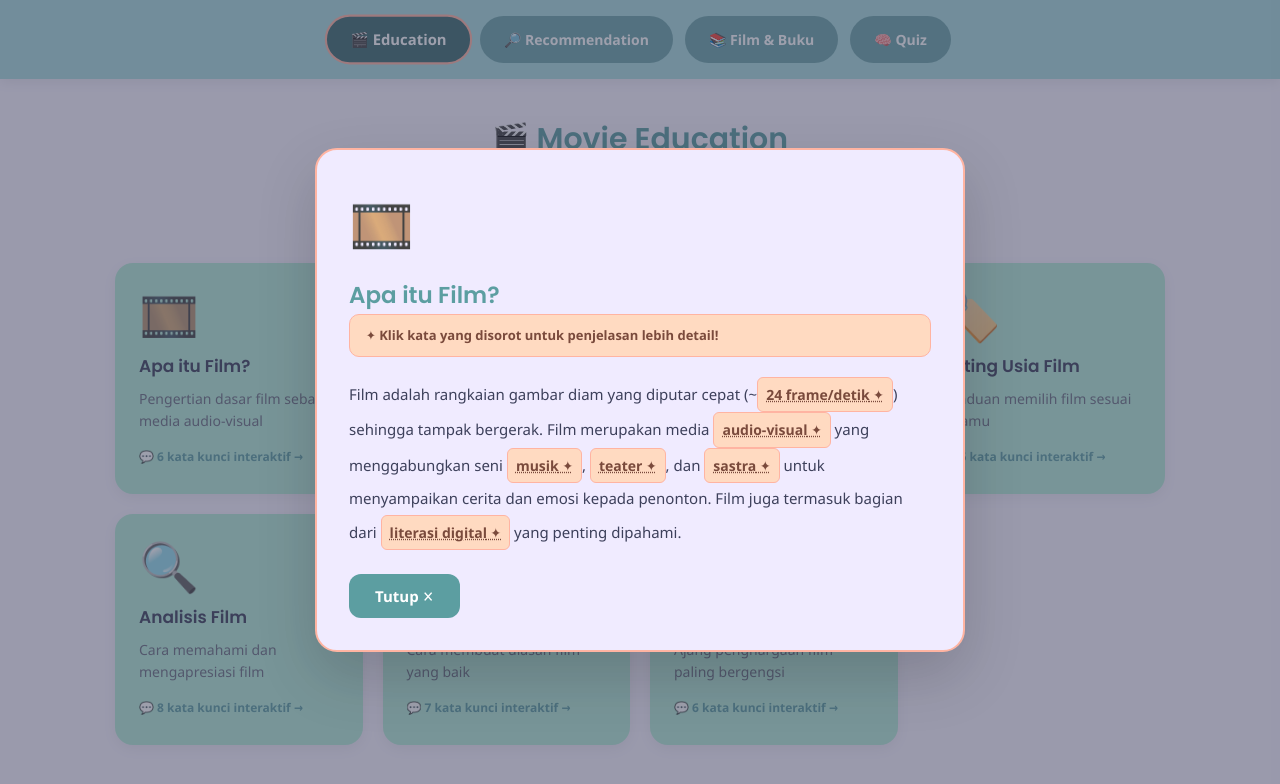
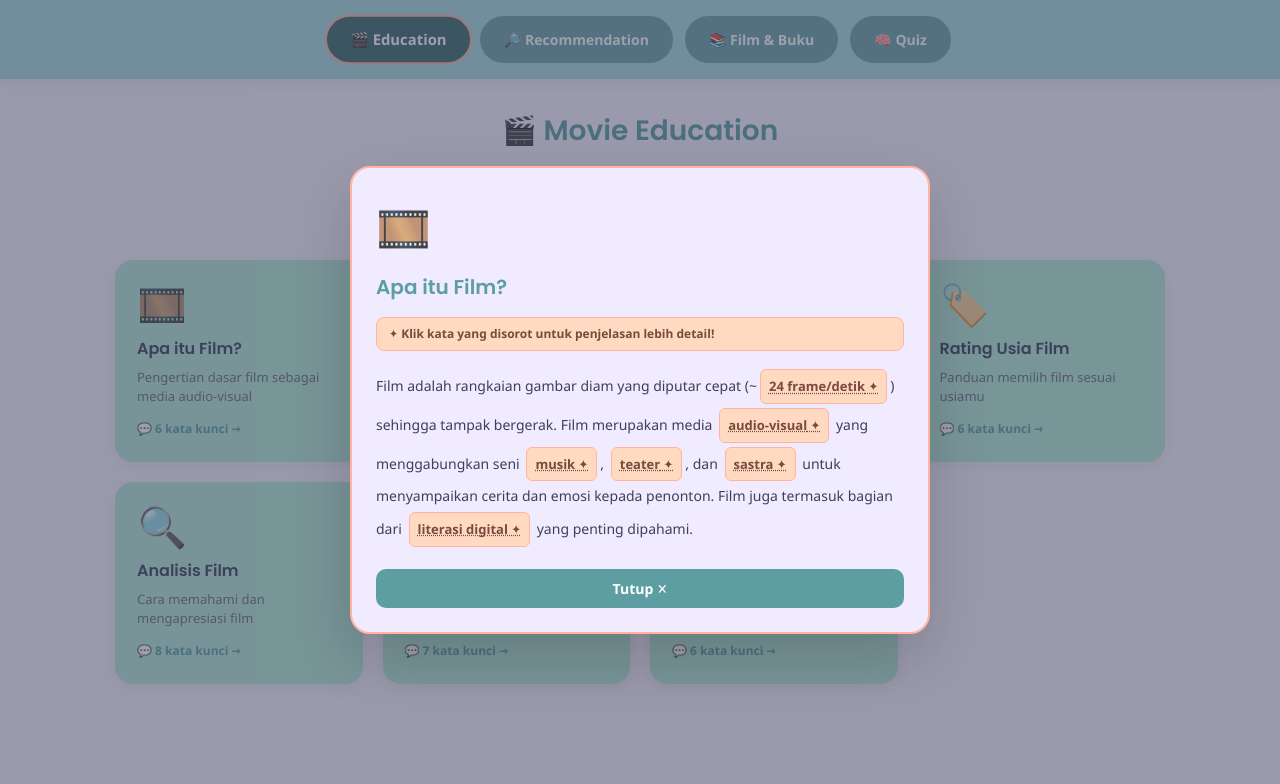
Before and after one commit to luffyvies/Eduflix, a React (Vite) app: page / in a window 1280 px wide. Both pictures are taken after a click on the element 238 px from the left and 378 px from the top of the page. Shown: the top 784 px of the page. Built offline with nearby package versions, Linux system fonts and the light colour scheme; no server answers.

Commit message:
fix: optimasi responsif komponen edukasi dan tooltip di HP

```diff
--- a/src/pages/Edukasi.jsx
+++ b/src/pages/Edukasi.jsx
@@ -74,7 +74,7 @@ const data = [
       "Tema & Pesan": "Ide utama yang ingin disampaikan sutradara. Contoh: Wall-E → jaga lingkungan. Laskar Pelangi → semangat belajar meski terbatas. Inilah yang membuat film bermakna lebih dari hiburan.",
       "Latar": "Setting mencakup tempat, waktu, dan suasana cerita berlangsung. Production designer bertugas merancang semua elemen visual setting.",
       "close-up": "Pengambilan gambar sangat dekat, biasanya fokus ke wajah. Digunakan untuk menunjukkan emosi detail — salah satu teknik paling powerful dalam bercerita lewat film.",
-      "wide shot": "Mengambil gambar dari jarak jauh untuk menampilkan keseluruhan karakter dan lingkungannya. Digunakan memperkenalkan lokasi baru atau menunjukkan skala.",
+      "wide shot": "Mengambil gambar dari jarak jauh untuk menampilkan keseluruhan karakter and lingkungannya. Digunakan memperkenalkan lokasi baru atau menunjukkan skala.",
       "POV": "Point of View — kamera mewakili sudut pandang mata karakter. Penonton seolah melihat langsung dari mata sang tokoh, membuat lebih empati dan terlibat.",
     }
   },
@@ -109,7 +109,6 @@ const data = [
   }
 ];
 
-// ── WARNA PALETTE B ──
 const C = {
   page: "#F8F4FF",
   card: "#B5EAD7",
@@ -130,7 +129,6 @@ const C = {
   teal: "#5C9EA1",
 };
 
-// ── RENDERABLE TEXT dengan kata kunci yang bisa diklik ──
 function RenderableText({ text, terms, onClickTerm }) {
   const allMatches = [];
   for (const term of Object.keys(terms)) {
@@ -163,16 +161,18 @@ function RenderableText({ text, terms, onClickTerm }) {
       <span
         key={`term-${match.index}`}
         onClick={(e) => { e.stopPropagation(); onClickTerm(match.term, e); }}
+        className="interactive-keyword"
         style={{
           background: C.keyword,
           color: C.keywordText,
           borderRadius: "6px",
-          padding: "2px 8px",
+          padding: "4px 8px",
           cursor: "pointer",
           fontWeight: "700",
-          fontSize: "14px",
+          fontSize: "13px",
           border: `1.5px solid ${C.keywordBorder}`,
           display: "inline-block",
+          margin: "2px 3px",
           transition: "all 0.15s",
           textDecoration: "underline dotted",
         }}
@@ -206,11 +206,18 @@ function Edukasi() {
   const handleClickTerm = (term, e) => {
     if (bubble && bubble.term === term) { setBubble(null); return; }
     const rect = e.currentTarget.getBoundingClientRect();
+
+    // Mencegah bubble terpotong keluar batas kanan layar HP
+    let targetX = rect.left + window.scrollX;
+    if (targetX + 290 > window.innerWidth) {
+      targetX = window.innerWidth - 310;
+    }
+
     setBubble({
       term,
       explanation: selected.terms[term],
-      x: rect.left + window.scrollX,
-      y: rect.bottom + window.scrollY + 10,
+      x: Math.max(10, targetX),
+      y: rect.bottom + window.scrollY + 8,
     });
   };
 
@@ -218,41 +225,45 @@ function Edukasi() {
   const closeBubble = () => setBubble(null);
 
   return (
-    <div style={{ padding: "36px 24px", fontFamily: "'Segoe UI', Tahoma, sans-serif" }}>
+    <div className="edu-container" style={{ padding: "30px 16px", fontFamily: "'Segoe UI', Tahoma, sans-serif", maxWidth: "1200px", margin: "0 auto" }}>
 
       {/* HEADER */}
-      <h1 style={{ textAlign: "center", color: C.teal, marginBottom: "6px", fontSize: "30px", fontWeight: "800" }}>
+      <h1 className="edu-title" style={{ textAlign: "center", color: C.teal, marginBottom: "8px", fontSize: "28px", fontWeight: "800" }}>
         🎬 Movie Education
       </h1>
-      <p style={{ textAlign: "center", color: C.textSub, fontSize: "15px", marginBottom: "10px" }}>
+      <p style={{ textAlign: "center", color: C.textSub, fontSize: "14px", marginBottom: "14px", padding: "0 10px", lineHeight: "1.4" }}>
         Klik kartu untuk membaca penjelasan lebih lengkap!
       </p>
-      <div style={{ textAlign: "center", marginBottom: "34px" }}>
-        <span style={{
-          background: C.keyword, borderRadius: "20px", padding: "6px 16px",
-          fontSize: "13px", color: C.keywordText, fontWeight: "700",
+
+      {/* KOTAK ORANYE (DIBUAT RESPONSIF ELASTIS) */}
+      <div style={{ textAlign: "center", marginBottom: "30px", display: "flex", justifyContent: "center" }}>
+        <span className="edu-badge" style={{
+          background: C.keyword,
+          borderRadius: "12px",
+          padding: "8px 14px",
+          fontSize: "12px",
+          color: C.keywordText,
+          fontWeight: "700",
           border: `1px solid ${C.keywordBorder}`,
+          maxWidth: "90%",
+          lineHeight: "1.4",
+          display: "inline-block"
         }}>
           ✦ Klik kata berwarna di dalam penjelasan untuk detail lebih lanjut
         </span>
       </div>
 
-      {/* GRID KARTU */}
-      <div style={{
-        display: "grid",
-        gridTemplateColumns: "repeat(auto-fit, minmax(230px, 1fr))",
-        gap: "20px",
-        maxWidth: "1050px",
-        margin: "0 auto",
-      }}>
+      {/* GRID KARTU (MOBILE FRIENDLY) */}
+      <div className="edu-grid">
         {data.map((item, index) => (
           <div
             key={index}
             onClick={() => { setSelected(item); setBubble(null); }}
+            className="edu-card"
             style={{
               background: C.card,
               borderRadius: "18px",
-              padding: "26px 22px",
+              padding: "22px 20px",
               cursor: "pointer",
               transition: "all 0.3s ease",
               boxShadow: "0 4px 14px rgba(0,0,0,0.06)",
@@ -271,24 +282,17 @@ function Edukasi() {
               e.currentTarget.style.border = "2px solid transparent";
             }}
           >
-            {/* Emoji besar */}
-            <div style={{ fontSize: "48px", marginBottom: "14px", lineHeight: 1 }}>
-              {item.emoji}
-            </div>
-            <h2 style={{ margin: "0 0 8px", fontSize: "17px", color: C.text, fontWeight: "700" }}>
-              {item.title}
-            </h2>
-            <p style={{ margin: "0 0 14px", fontSize: "14px", color: C.textSub, lineHeight: "1.6" }}>
-              {item.short}
-            </p>
+            <div style={{ fontSize: "40px", marginBottom: "12px", lineHeight: 1 }}>{item.emoji}</div>
+            <h2 style={{ margin: "0 0 6px", fontSize: "16px", color: C.text, fontWeight: "700" }}>{item.title}</h2>
+            <p style={{ margin: "0 0 12px", fontSize: "13px", color: C.textSub, lineHeight: "1.5" }}>{item.short}</p>
             <p style={{ margin: 0, fontSize: "12px", color: C.teal, fontWeight: "700" }}>
-              💬 {Object.keys(item.terms).length} kata kunci interaktif →
+              💬 {Object.keys(item.terms).length} kata kunci →
             </p>
           </div>
         ))}
       </div>
 
-      {/* MODAL */}
+      {/* MODAL RESPONSIVE */}
       {selected && (
         <div
           onClick={closeModal}
@@ -297,40 +301,41 @@ function Edukasi() {
             top: 0, left: 0, width: "100%", height: "100%",
             background: "rgba(61,64,91,0.5)",
             display: "flex", justifyContent: "center", alignItems: "center",
-            animation: "fadeIn 0.3s ease",
             zIndex: 100,
+            padding: "12px",
+            boxSizing: "border-box"
           }}
         >
           <div
             onClick={(e) => e.stopPropagation()}
+            className="edu-modal-content"
             style={{
               background: C.modal,
-              padding: "32px",
-              borderRadius: "22px",
-              maxWidth: "650px",
-              width: "92%",
-              maxHeight: "83vh",
+              padding: "24px",
+              borderRadius: "20px",
+              maxWidth: "580px",
+              width: "100%",
+              maxHeight: "85vh",
               overflowY: "auto",
               boxShadow: "0 24px 60px rgba(0,0,0,0.16)",
-              animation: "scaleIn 0.3s ease",
               border: `2px solid ${C.accent}`,
+              boxSizing: "border-box"
             }}
           >
-            <div style={{ fontSize: "52px", marginBottom: "12px" }}>{selected.emoji}</div>
-            <h2 style={{ color: C.teal, marginTop: 0, fontSize: "23px", fontWeight: "800" }}>
+            <div style={{ fontSize: "44px", marginBottom: "8px" }}>{selected.emoji}</div>
+            <h2 style={{ color: C.teal, marginTop: 0, fontSize: "20px", fontWeight: "800", marginBottom: "14px" }}>
               {selected.title}
             </h2>
 
-            {/* Hint bar */}
             <div style={{
-              background: C.keyword, borderRadius: "10px", padding: "10px 16px",
-              marginBottom: "20px", fontSize: "13px", color: C.keywordText,
-              fontWeight: "700", border: `1px solid ${C.keywordBorder}`,
+              background: C.keyword, borderRadius: "8px", padding: "8px 12px",
+              marginBottom: "16px", fontSize: "12px", color: C.keywordText,
+              fontWeight: "700", border: `1px solid ${C.keywordBorder}`, lineHeight: "1.4"
             }}>
               ✦ Klik kata yang disorot untuk penjelasan lebih detail!
             </div>
 
-            <p style={{ lineHeight: "2.1", fontSize: "15px", color: C.text, margin: 0 }}>
+            <p style={{ lineHeight: "1.9", fontSize: "14px", color: C.text, margin: 0 }}>
               <RenderableText
                 text={selected.full}
                 terms={selected.terms}
@@ -341,10 +346,10 @@ function Edukasi() {
             <button
               onClick={closeModal}
               style={{
-                marginTop: "24px", background: C.teal, color: "white",
-                border: "none", padding: "12px 26px", borderRadius: "12px",
+                marginTop: "20px", background: C.teal, color: "white",
+                border: "none", padding: "10px 22px", borderRadius: "10px",
                 cursor: "pointer", transition: "0.3s", fontWeight: "700",
-                fontSize: "15px", fontFamily: "inherit",
+                fontSize: "14px", fontFamily: "inherit", width: "100%"
               }}
               onMouseEnter={(e) => { e.currentTarget.style.background = C.btnHoverBg; e.currentTarget.style.color = C.btnHoverText; }}
               onMouseLeave={(e) => { e.currentTarget.style.background = C.teal; e.currentTarget.style.color = "white"; }}
@@ -355,47 +360,68 @@ function Edukasi() {
         </div>
       )}
 
-      {/* BUBBLE TOOLTIP */}
+      {/* BUBBLE TOOLTIP RESPONSIVE */}
       {bubble && (
         <div
           style={{
             position: "absolute",
             top: bubble.y,
-            left: Math.min(bubble.x, window.innerWidth - 360),
-            width: "335px",
+            left: bubble.x,
+            width: "280px",
             background: "white",
             border: `2px solid ${C.bubbleBorder}`,
-            borderRadius: "16px",
-            padding: "18px 20px",
+            borderRadius: "14px",
+            padding: "14px 16px",
             boxShadow: "0 12px 36px rgba(0,0,0,0.14)",
             zIndex: 200,
-            animation: "scaleIn 0.2s ease",
+            boxSizing: "border-box"
           }}
           onClick={(e) => e.stopPropagation()}
         >
-          <div style={{ display: "flex", justifyContent: "space-between", alignItems: "center", marginBottom: "12px" }}>
+          <div style={{ display: "flex", justifyContent: "space-between", alignItems: "center", marginBottom: "8px" }}>
             <span style={{
               background: C.keyword, color: C.keywordText,
-              padding: "4px 14px", borderRadius: "20px",
-              fontWeight: "800", fontSize: "13px",
+              padding: "3px 10px", borderRadius: "20px",
+              fontWeight: "800", fontSize: "11px",
               border: `1px solid ${C.keywordBorder}`,
             }}>
               ✦ {bubble.term}
             </span>
             <button
               onClick={closeBubble}
-              style={{ background: "none", border: "none", fontSize: "22px", cursor: "pointer", color: "#aaa", padding: "0 4px" }}
+              style={{ background: "none", border: "none", fontSize: "20px", cursor: "pointer", color: "#aaa", padding: "0" }}
             >×</button>
           </div>
-          <p style={{ margin: 0, fontSize: "14px", color: C.text, lineHeight: "1.75" }}>
+          <p style={{ margin: 0, fontSize: "13px", color: C.text, lineHeight: "1.6" }}>
             {bubble.explanation}
           </p>
         </div>
       )}
 
+      {/* INJECT MEDIA QUERIES SECARA AMAN */}
       <style>{`
-        @keyframes fadeIn  { from { opacity: 0; } to { opacity: 1; } }
-        @keyframes scaleIn { from { transform: scale(0.85); opacity: 0; } to { transform: scale(1); opacity: 1; } }
+        .edu-grid {
+          display: grid;
+          grid-template-columns: repeat(auto-fit, minmax(240px, 1fr));
+          gap: 20px;
+          max-width: 1050px;
+          margin: 0 auto;
+        }
+
+        @media (max-width: 600px) {
+          .edu-title { font-size: 24px !important; }
+          .edu-container { padding: 16px 12px !important; }
+          .edu-badge { width: 100% !important; font-size: 11px !important; padding: 6px 10px !important; }
+          .edu-grid {
+            grid-template-columns: repeat(auto-fit, minmax(140px, 1fr)) !important;
+            gap: 12px !important;
+          }
+          .edu-card { padding: 16px 14px !important; border-radius: 14px !important; }
+          .edu-card h2 { font-size: 14px !important; }
+          .edu-card p { font-size: 12px !important; }
+          .edu-modal-content { padding: 20px 16px !important; width: 96% !important; }
+          .interactive-keyword { font-size: 12px !important; padding: 1px 5px !important; }
+        }
       `}</style>
     </div>
   );
```
